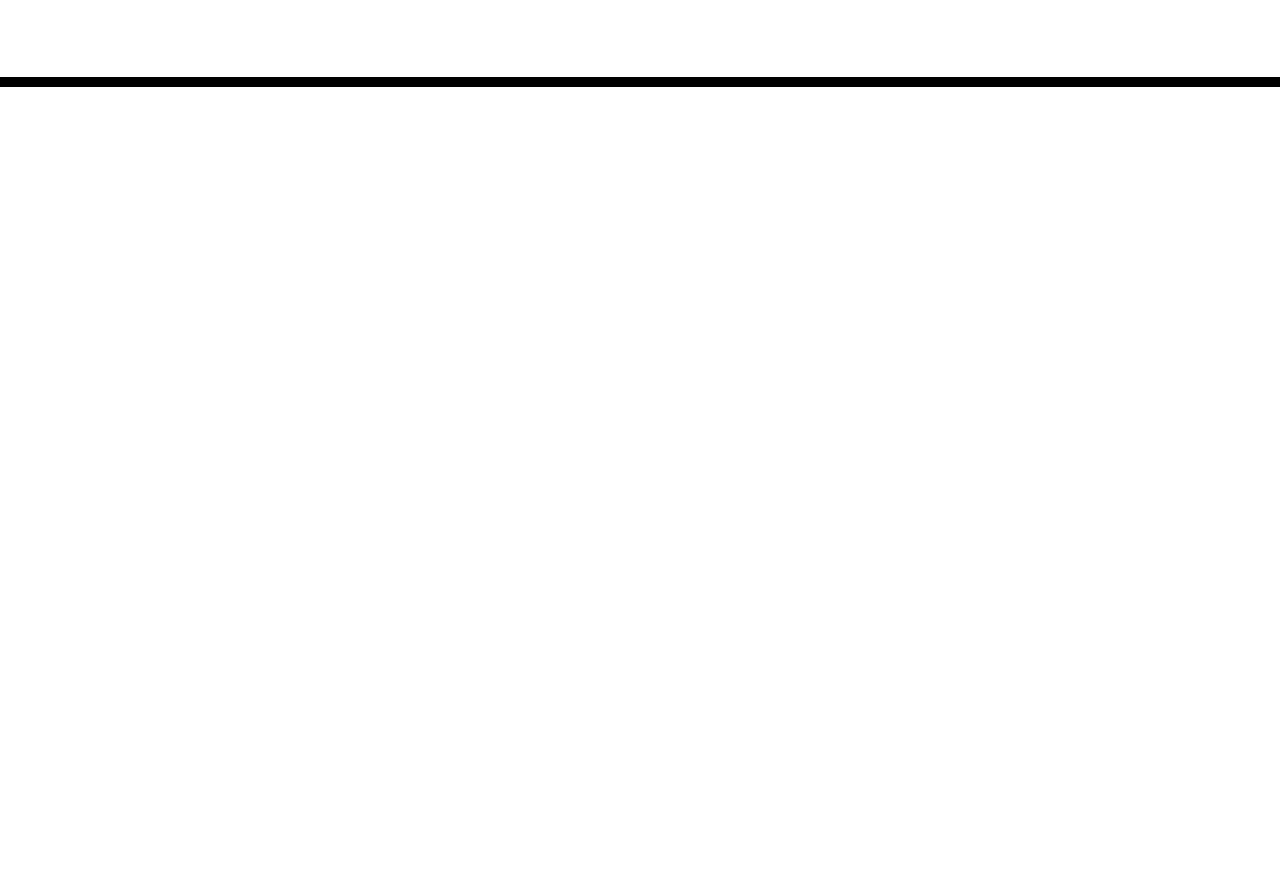
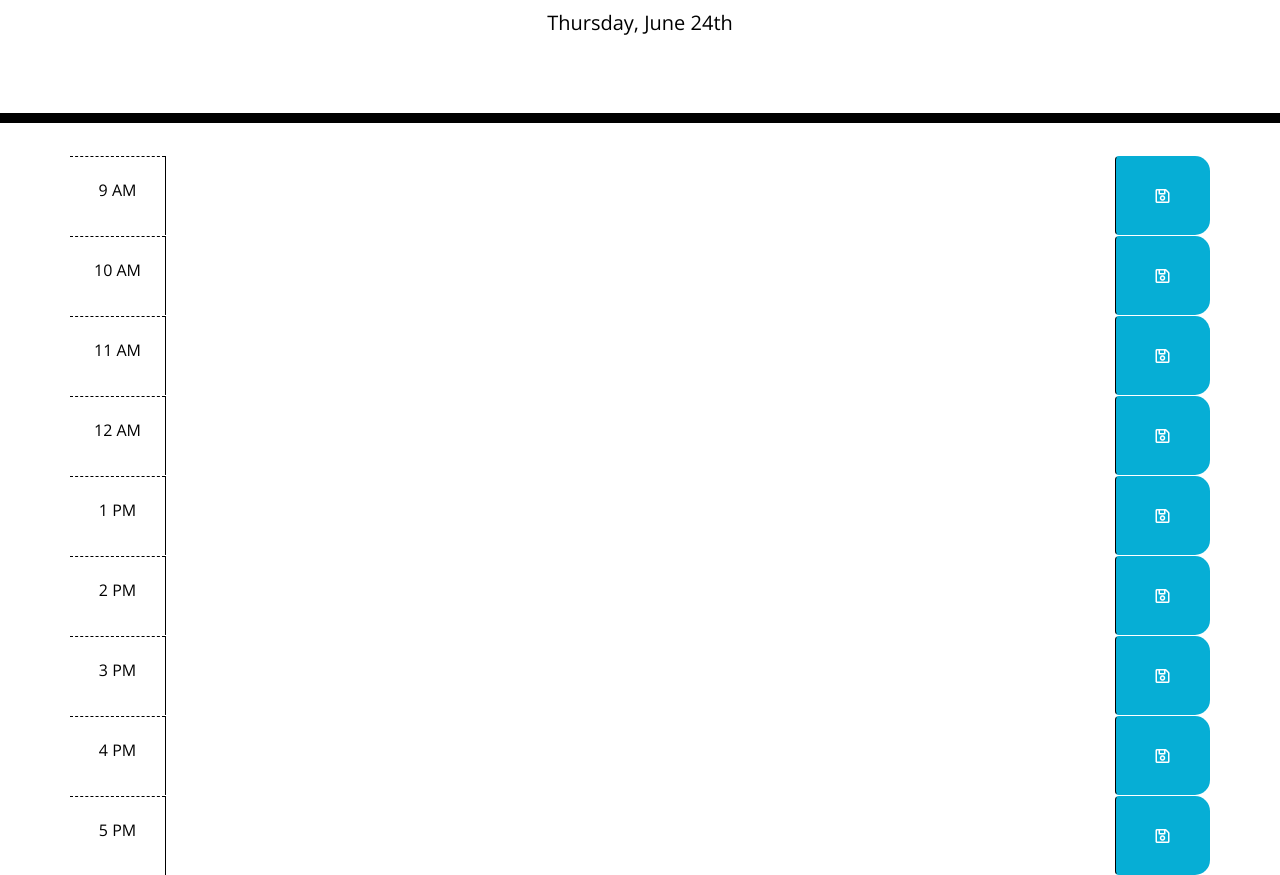
Before and after one commit to Maripia12/Work-day-scheduler, a plain HTML site: page index.html in a window 1280 px wide. Shown: the part 181-1056 px from the top of the page. Before the commit the page ends 800 px from the top, so only its background shows below. Drawn offline with nearby package versions, Linux system fonts and the light colour scheme.

Commit message:
updating

```diff
--- a/index.html
+++ b/index.html
@@ -28,11 +28,61 @@
       <p class="lead">A simple calendar app for scheduling your work day</p>
       <p id="currentDay" class="lead"></p>
     </header>
+
+    <!-- Timeblocks go here -->
+
+    <!-- container to house the time blocks -->
     <div class="container">
-      <!-- Timeblocks go here -->
+      <div class="row time-block" id="9">
+        <div class="col-md-1 hour">9 AM</div>
+        <textarea class="col-md-10 description"></textarea>
+        <button class="saveBtn col-md-1 btn"><i class="far fa-save"></i></button>
+      </div>
+      <div class="row time-block" id="10">
+        <div class="col-md-1 hour">10 AM</div>
+        <textarea class="col-md-10 description"></textarea>
+        <button class="saveBtn col-md-1 btn"><i class="far fa-save"></i></button>
+      </div>
+      <div class="row time-block" id="11">
+        <div class="col-md-1 hour">11 AM</div>
+        <textarea class="col-md-10 description"></textarea>
+        <button class="saveBtn col-md-1 btn"><i class="far fa-save"></i></button>
+      </div>
+      <div class="row time-block" id="12">
+        <div class="col-md-1 hour">12 AM</div>
+        <textarea class="col-md-10 description"></textarea>
+        <button class="saveBtn col-md-1 btn"><i class="far fa-save"></i></button>
+      </div>
+      <div class="row time-block" id="13">
+        <div class="col-md-1 hour">1 PM</div>
+        <textarea class="col-md-10 description"></textarea>
+        <button class="saveBtn col-md-1 btn"><i class="far fa-save"></i></button>
+      </div>
+      <div class="row time-block" id="14">
+        <div class="col-md-1 hour">2 PM</div>
+        <textarea class="col-md-10 description"></textarea>
+        <button class="saveBtn col-md-1 btn"><i class="far fa-save"></i></button>
+      </div>
+      <div class="row time-block" id="15">
+        <div class="col-md-1 hour">3 PM</div>
+        <textarea class="col-md-10 description"></textarea>
+        <button class="saveBtn col-md-1 btn"><i class="far fa-save"></i></button>
+      </div>
+      <div class="row time-block" id="16">
+        <div class="col-md-1 hour">4 PM</div>
+        <textarea class="col-md-10 description"></textarea>
+        <button class="saveBtn col-md-1 btn"><i class="far fa-save"></i></button>
+      </div>
+      <div class="row time-block" id="17">
+        <div class="col-md-1 hour">5 PM</div>
+        <textarea class="col-md-10 description"></textarea>
+        <button class="saveBtn col-md-1 btn"><i class="far fa-save"></i></button>
+      </div>
     </div>
 
     <script src="https://cdnjs.cloudflare.com/ajax/libs/jquery/3.2.1/jquery.min.js"></script>
     <script src="https://cdnjs.cloudflare.com/ajax/libs/moment.js/2.24.0/moment.min.js"></script>
+
+    <script type="text/javascript" src="script.js"></script>
   </body>
 </html>
--- /dev/null
+++ b/script.js
@@ -0,0 +1,48 @@
+// $(document).ready(function () {
+//displays date on page
+
+var currentDay = moment().format("dddd, MMMM Do");
+
+$("#currentDay").text(currentDay);
+
+currentDay = moment().format("dddd, MMMM Do");
+
+//on click of save btn
+$(".saveBtn").on("click", function () {
+  //get value in text area
+
+  var text = $(this).siblings(".description").val();
+  var key = $(this).parent().attr("id");
+
+  console.log(text);
+
+  //save in localstorage
+
+  localStorage.setItem(key, text);
+});
+
+ function timeColor () {
+
+    var currentHour = moment().hours();
+
+    $(".time-block").each(function(){
+        var hour = parseInt($(this).attr("id"))
+        if(currentHour > hour) {
+            $(this).addClass("past");
+
+        }else if(currentHour === hour) {
+            $(this).addClass("present");
+
+        }else{
+             $(this).addClass("future");
+        }
+
+    })
+
+}
+
+// timeColor();
+
+// $("#9 .description").val(localStorage.getItem("9"));
+// $("#5 .description").val(localStorage.getItem("5"));
+// // }
--- a/style.css
+++ b/style.css
@@ -28,7 +28,10 @@ textarea {
 .time-block {
   text-align: center;
   border-radius: 15px;
+
 }
+
+
 
 .row {
   white-space: pre-wrap;
@@ -40,6 +43,9 @@ textarea {
   background-color: #ffffff;
   color: #000000;
   border-top: 1px dashed #000000;
+  padding-top: 25px;
+
+
 }
 
 .past {
@@ -63,7 +69,9 @@ textarea {
   border-bottom-right-radius: 15px;
   background-color: #06aed5;
   color: white;
+
 }
+
 
 .saveBtn i:hover {
   font-size: 20px;
```
